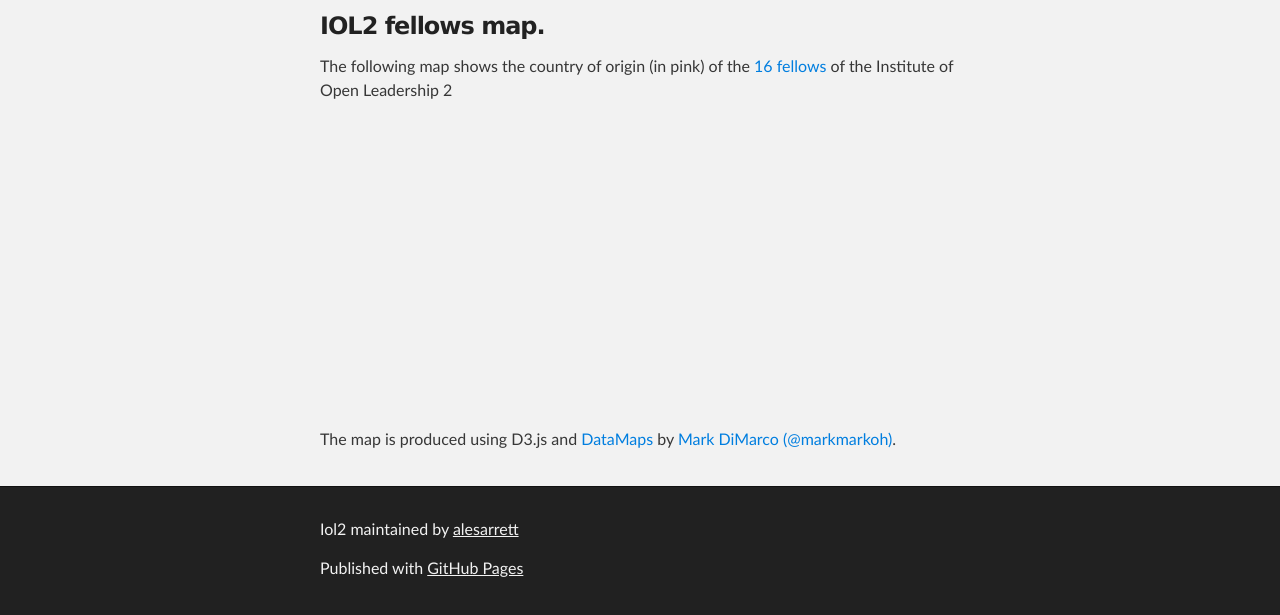
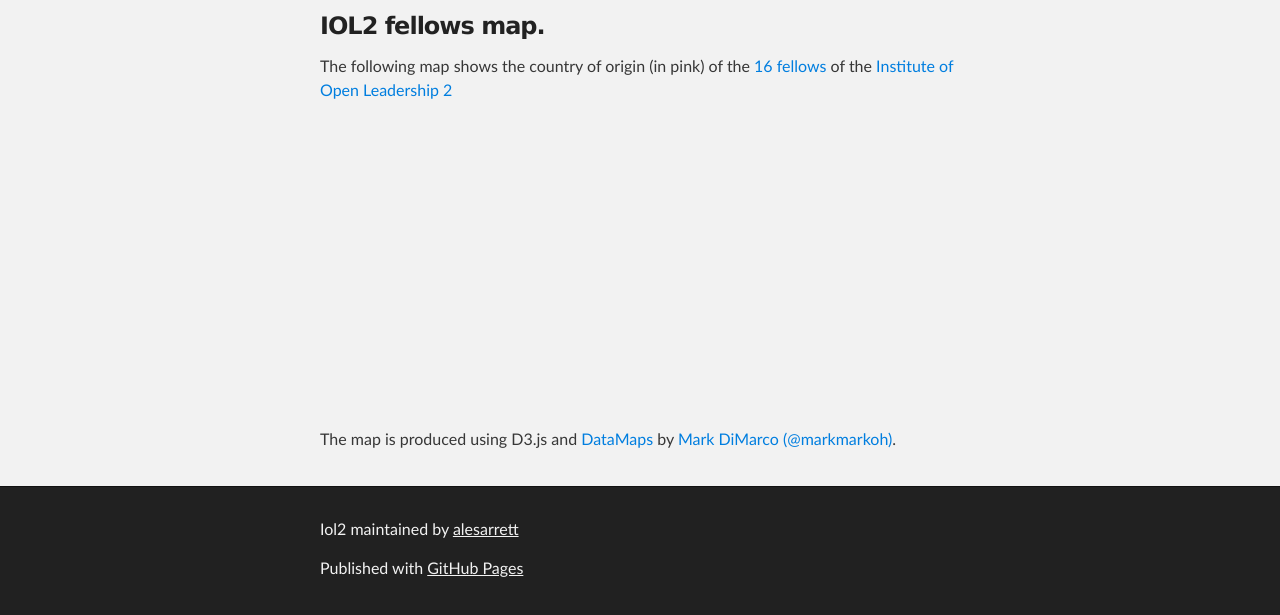
Before and after one commit to alesarrett/IOL2, a plain HTML site: page index.html in a window 1280 px wide. Shown: the part 252-867 px from the top of the page. Drawn offline with nearby package versions, Linux system fonts and the light colour scheme; a script that the page names is missing.

Commit message:
Adds reference to the IOL2 announcement page

```diff
--- a/index.html
+++ b/index.html
@@ -40,7 +40,7 @@
       <a id="IOL2fellowsMap" class="anchor" href="#IOL2-fellows-map" aria-hidden="true"><span class="octicon octicon-link"></span></a>
       IOL2 fellows map.
     </h3>
-    <p> The following map shows the country of origin (in pink) of the <a href="https://github.com/alesarrett/IOL2/blob/master/geoFellows.csv">16 fellows</a> of the Institute of Open Leadership 2</p>
+    <p> The following map shows the country of origin (in pink) of the <a href="https://github.com/alesarrett/IOL2/blob/master/geoFellows.csv">16 fellows</a> of the <a href="https://openpolicynetwork.org/new-fellows-for-2016-institute-for-open-leadership/">Institute of Open Leadership 2</a></p>
 
     <div id="container" style="position: relative; width: 600px; height: 300px;"></div>
     <script>
```
